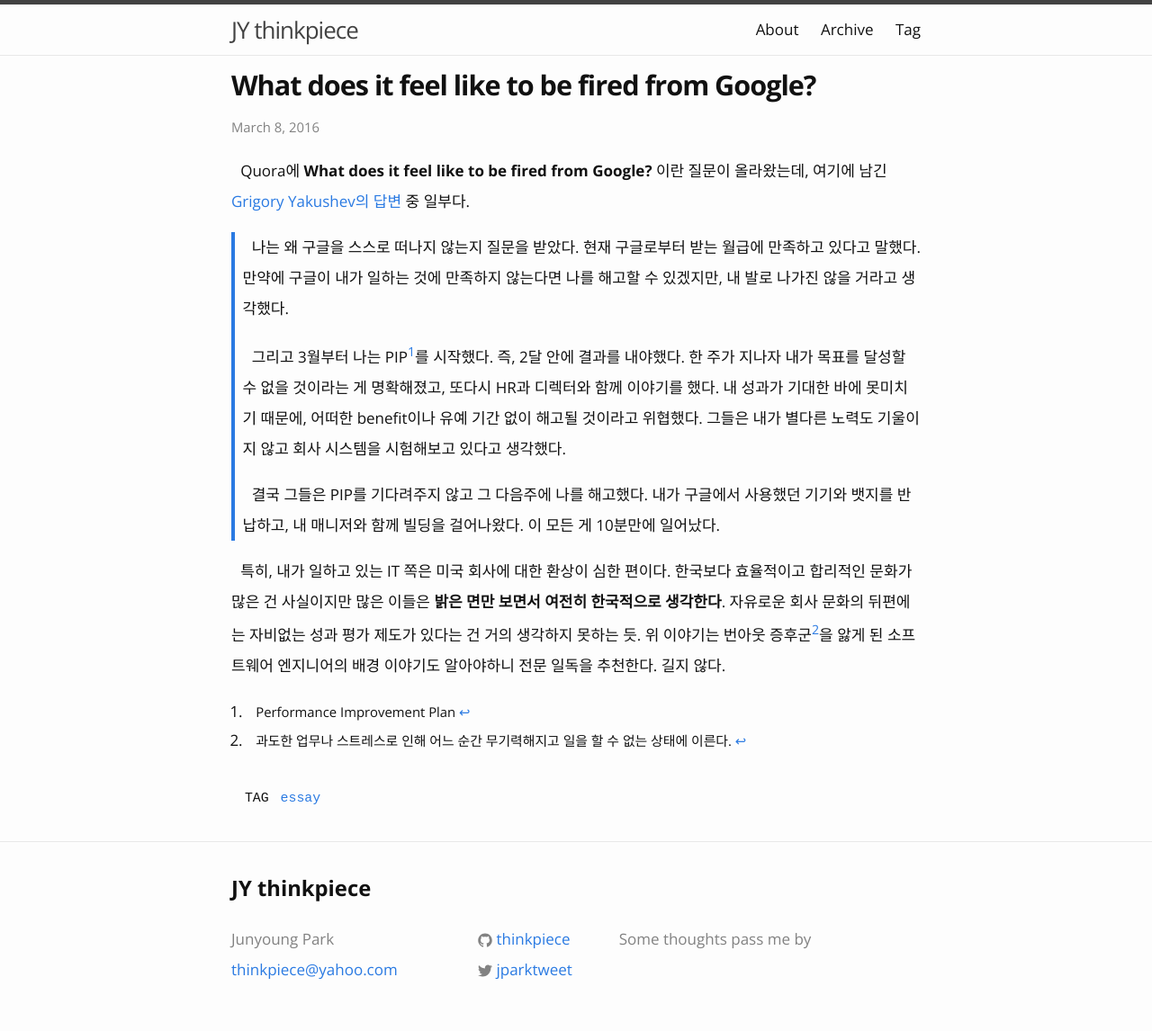
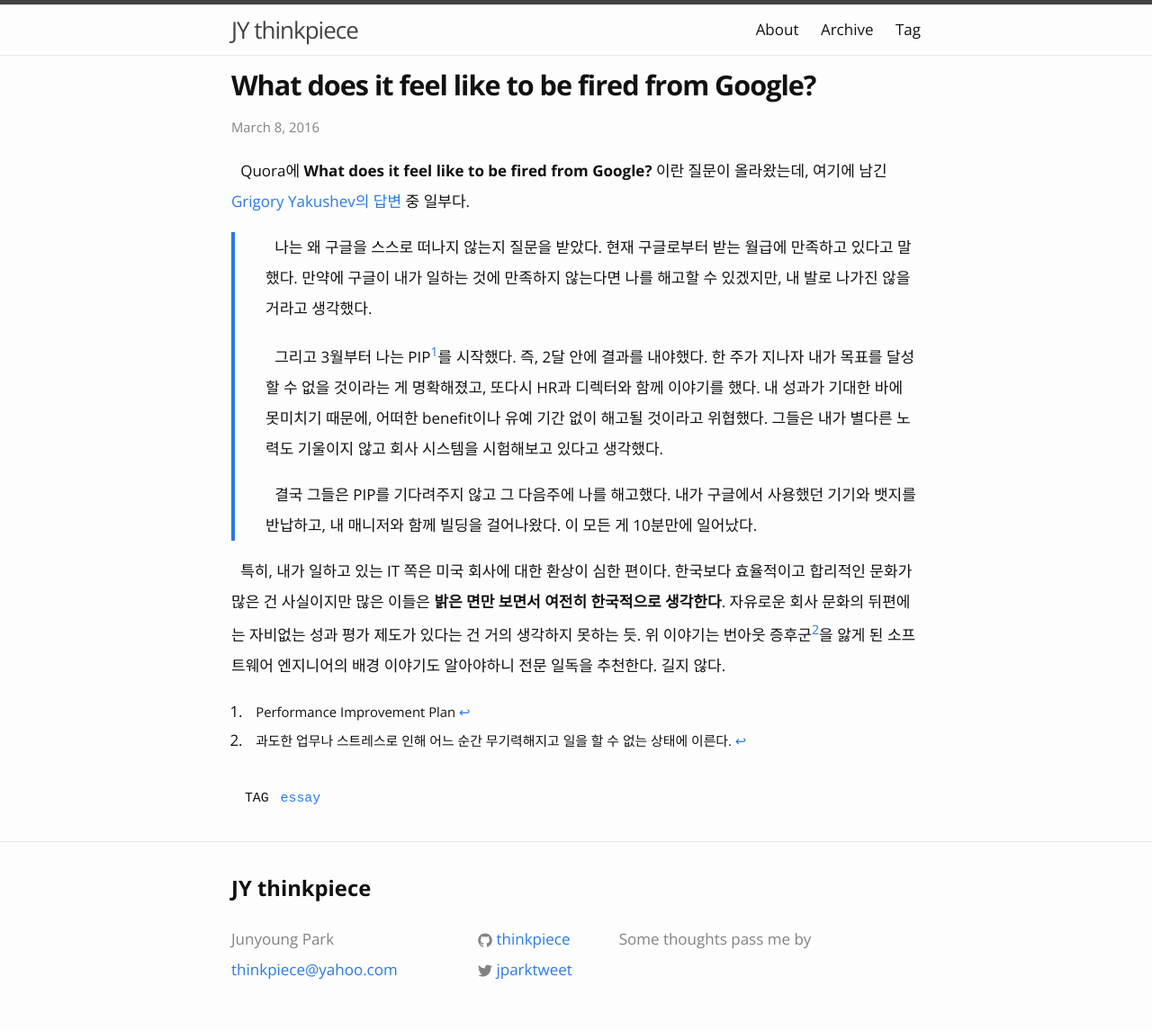
Before and after one commit to thinkpiece/thinkpiece.github.com, a Jekyll site: the page built from _posts/2016-03-08-an-illusion-about-working-in-US.md, in a window 1280 px wide. Shown: the whole page at 90% size. Built offline with Jekyll 4.4.1, drawn with Linux system fonts in a browser that asks for light colours; comment, search, counter and statistics services are not loaded.

Commit message:
blockquote revised

```diff
--- a/_sass/_base.scss
+++ b/_sass/_base.scss
@@ -37,19 +37,6 @@ p, blockquote, pre,
 ul, ol, dl, figure,
 %vertical-rhythm {
     margin-bottom: $spacing-unit;
-}
-
-blockquote {
-    padding-left: 2em;
-    position: relative;
-}
-
-blockquote p:before {
-    position: absolute;
-    left: -2em;
-    top: 0;
-    width: 5px;
-    height: 5px;
 }
 
 /**
@@ -153,14 +140,20 @@ h3 a, h4 a, h5 a {
  */
 blockquote {
     border-left: 4px solid $brand-color;
-    padding-left: $spacing-unit / 2;
+    padding-left: $spacing-unit * 2;
 
     > :last-child {
         margin-bottom: 0;
     }
 }
 
-
+blockquote p:before {
+    position: absolute;
+    left: -2em;
+    top: 0;
+    width: 5px;
+    height: 5px;
+}
 
 /**
  * Code formatting
--- a/_sass/_layout.scss
+++ b/_sass/_layout.scss
@@ -243,6 +243,10 @@
     padding:0 4px;
 }
 
+.footnotes {
+    margin-top: $spacing-unit;
+}
+
 .footnotes p {
     font-size: $small-font-size;
     margin-bottom: 0;
```
